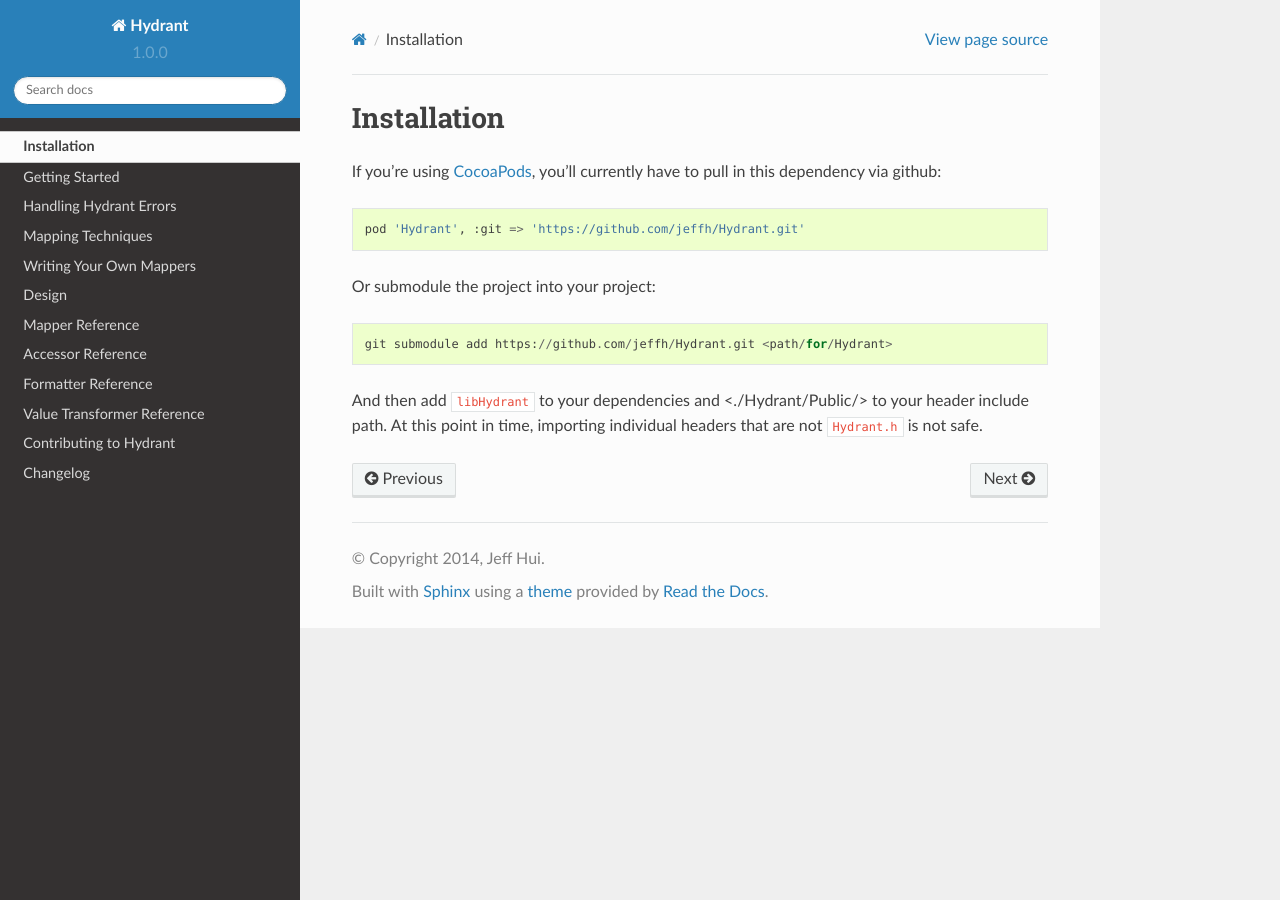
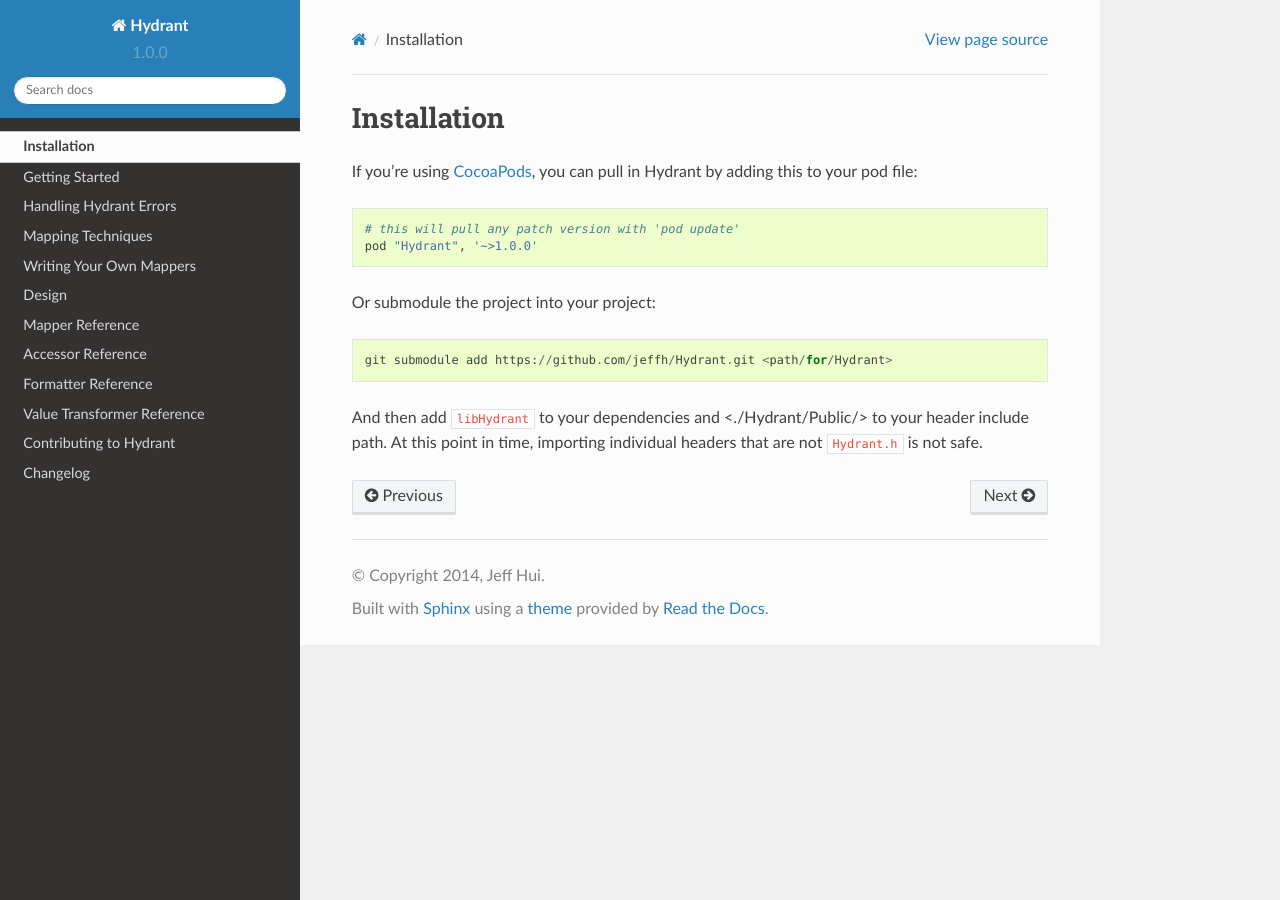
Before and after one commit to jeffh/Hydrant, a Sphinx documentation site: the page built from docs/source/installation.rst, in a window 1280 px wide. Built offline with Sphinx 7.4.7 and the Read the Docs theme 2.0.0, drawn with Linux system fonts in a browser that asks for light colours.

Commit message:
Added 1.0.0 markers

```diff
--- a/docs/source/installation.rst
+++ b/docs/source/installation.rst
@@ -3,10 +3,11 @@
 Installation
 ============
 
-If you're using `CocoaPods`_, you'll currently have to
-pull in this dependency via github::
+If you're using `CocoaPods`_, you can pull in Hydrant by adding this to your
+pod file::
 
-    pod 'Hydrant', :git => 'https://github.com/jeffh/Hydrant.git'
+    # this will pull any patch version with 'pod update'
+    pod "Hydrant", '~>1.0.0'
 
 Or submodule the project into your project::
 
```
Also changed, not shown: README.md (+6 -2 lines), 1 other file.
